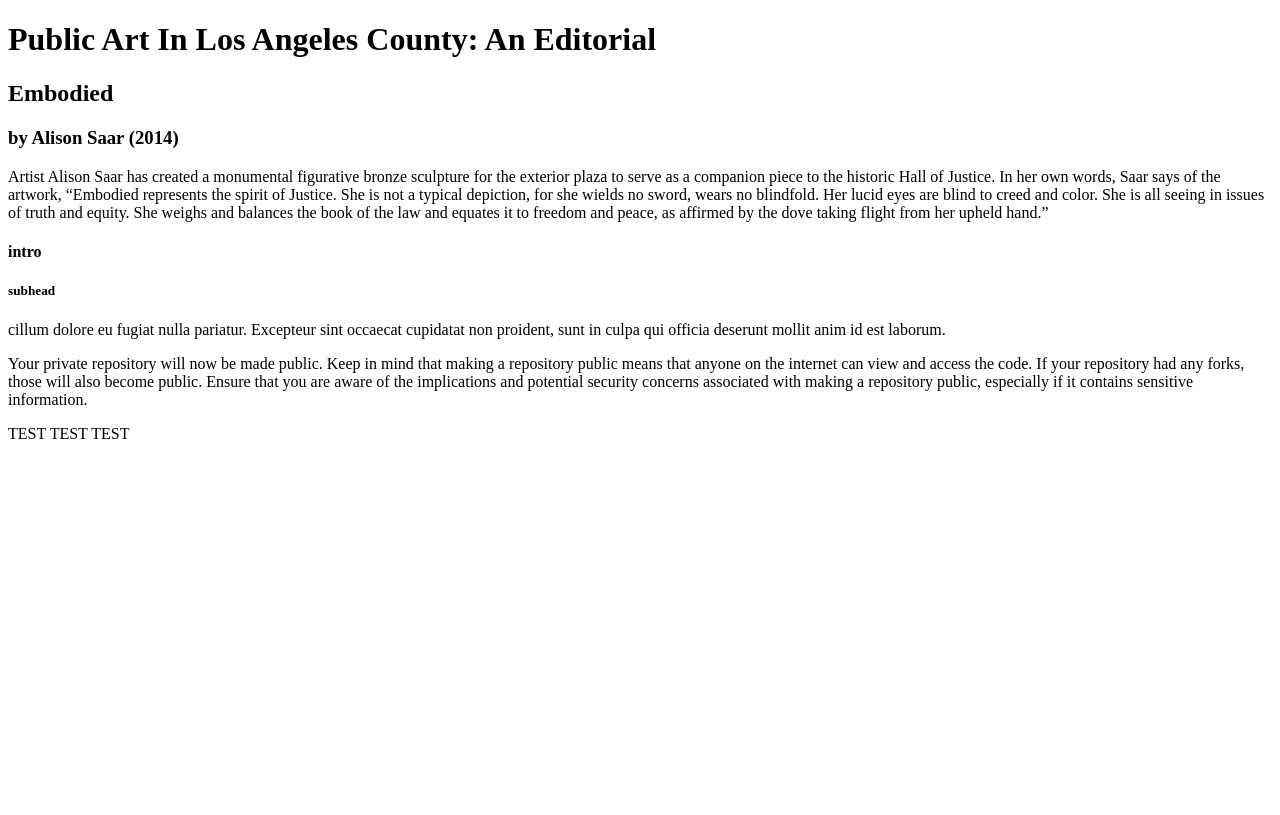
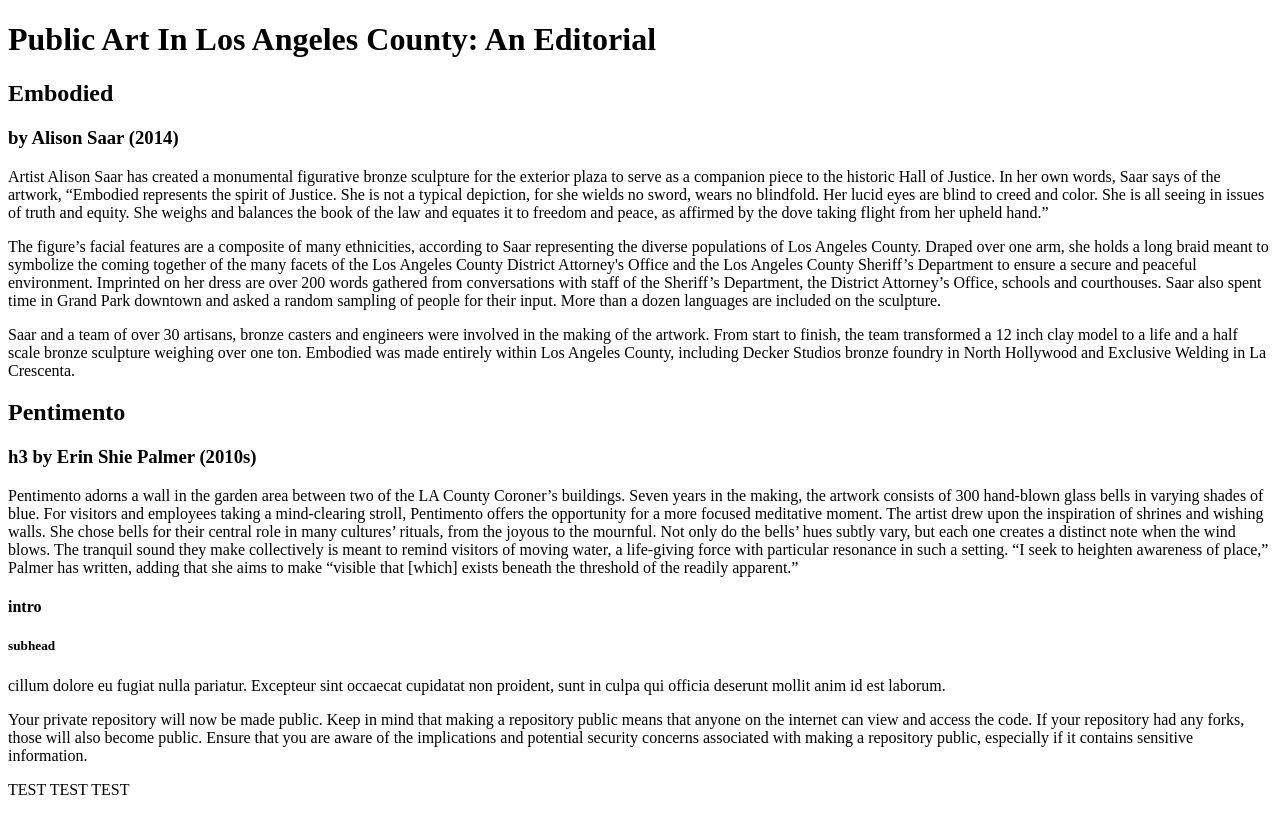
Before and after one commit to albert770/alberts-editorial, a plain HTML site: page index.html in a window 1280 px wide. Drawn offline with Linux system fonts and the light colour scheme.

Commit message:
change 2

```diff
--- a/index.html
+++ b/index.html
@@ -11,7 +11,21 @@
     <main>
 	<div>
 	<p>Artist Alison Saar has created a monumental figurative bronze sculpture for the exterior plaza to serve as a companion piece to the historic Hall of Justice. In her own words, Saar says of the artwork, “Embodied represents the spirit of Justice. She is not a typical depiction, for she wields no sword, wears no blindfold. Her lucid eyes are blind to creed and color. She is all seeing in issues of truth and equity. She weighs and balances the book of the law and equates it to freedom and peace, as affirmed by the dove taking flight from her upheld hand.”</p>
+
+    <p>The figure’s facial features are a composite of many ethnicities, according to Saar representing the diverse populations of Los Angeles County. Draped over one arm, she holds a long braid
+        meant to symbolize the coming together of the many facets of the Los Angeles County District Attorney's Office and the Los Angeles County Sheriff’s Department to ensure a secure and peaceful
+        environment. Imprinted on her dress are over 200 words gathered from conversations with staff of the Sheriff’s Department, the District Attorney’s Office, schools and courthouses. Saar also
+        spent time in Grand Park downtown and asked a random sampling of people for their input. More than a dozen languages are included on the sculpture.</p>
+
+        <p>Saar and a team of over 30 artisans, bronze casters and engineers were involved in the making of the artwork. From start to finish, the team transformed a 12 inch clay model to a life and a half scale bronze sculpture weighing over one ton. Embodied was made entirely within Los Angeles County, including Decker Studios bronze foundry in North Hollywood and Exclusive Welding in La Crescenta.</p>
       </div>
+    <header>
+        <h2>Pentimento</h2>
+        <h3>h3 by Erin Shie Palmer (2010s)</h3>
+    </header>
+    <div>
+        <p>Pentimento adorns a wall in the garden area between two of the LA County Coroner’s buildings. Seven years in the making, the artwork consists of 300 hand-blown glass bells in varying shades of blue. For visitors and employees taking a mind-clearing stroll, Pentimento offers the opportunity for a more focused meditative moment. The artist drew upon the inspiration of shrines and wishing walls. She chose bells for their central role in many cultures’ rituals, from the joyous to the mournful. Not only do the bells’ hues subtly vary, but each one creates a distinct note when the wind blows. The tranquil sound they make collectively is meant to remind visitors of moving water, a life-giving force with particular resonance in such a setting. “I seek to heighten awareness of place,” Palmer has written, adding that she aims to make “visible that [which] exists beneath the threshold of the readily apparent.”</p>
+    </div>
 
       <h4>intro</h4>
       <h5>subhead</h5>
```
